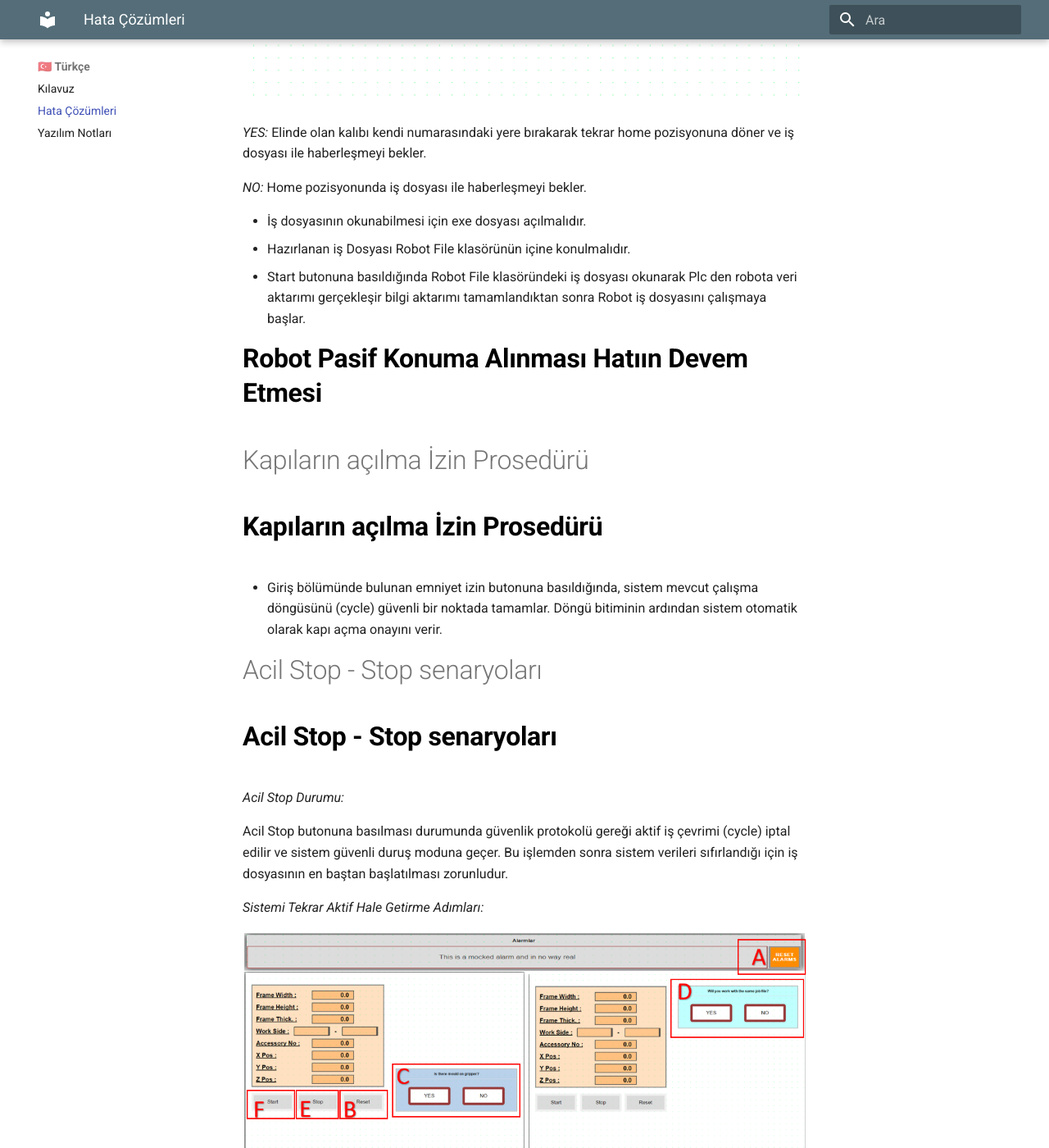
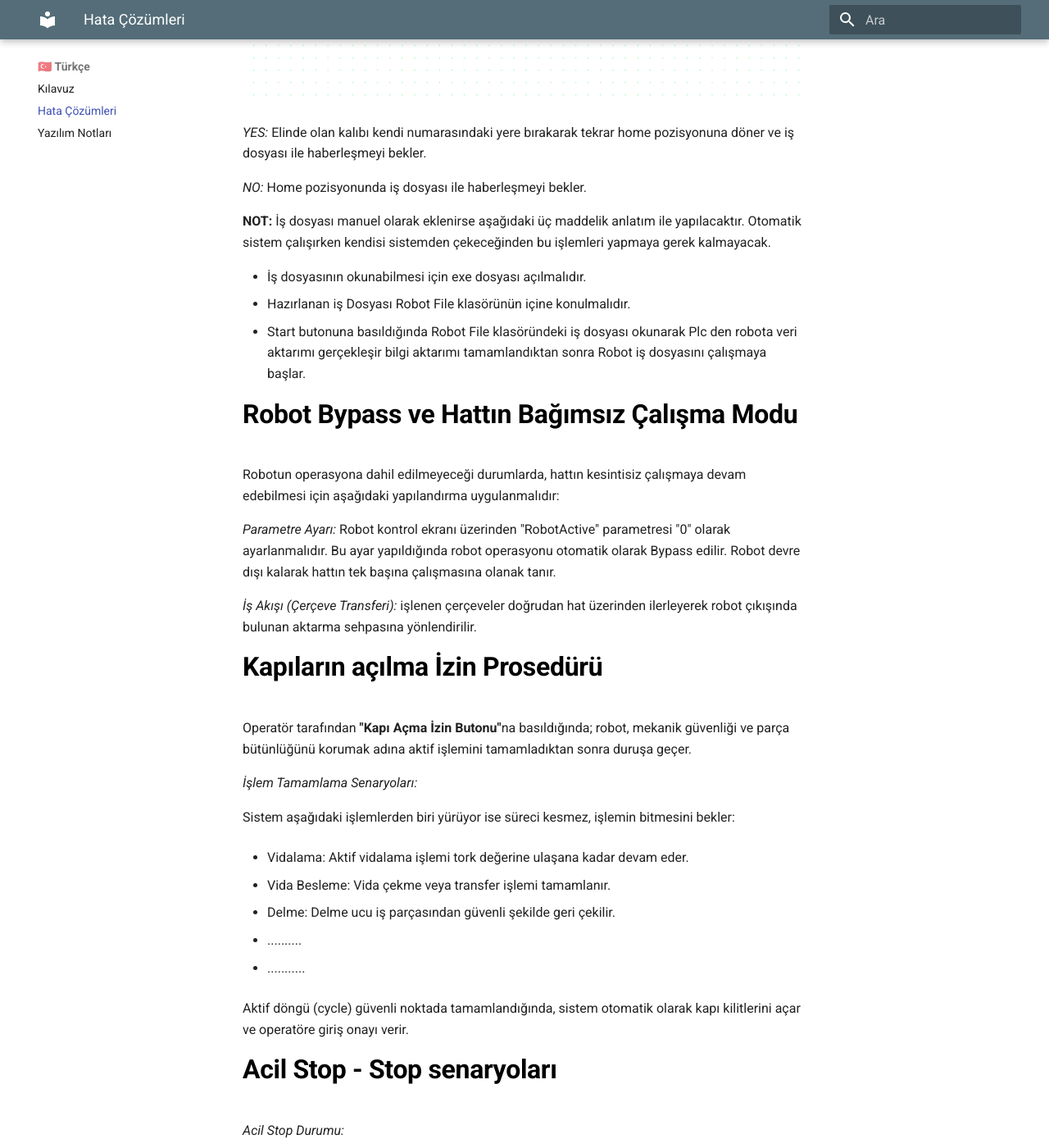
Before and after one commit to hm-info/rg830robot, an MkDocs documentation site: the page built from docs/operationGuide.md, in a window 1280 px wide and 1400 px high, scrolled down 633 px. Shown: the whole window at 82% size. Built offline with MkDocs 1.6.1 and Material for MkDocs 9.7.7, drawn with Linux system fonts in a browser that asks for light colours; some of the changed text lies outside the part shown.

Commit message:
Update operationGuide.md

```diff
--- a/docs/operationGuide.md
+++ b/docs/operationGuide.md
@@ -8,18 +8,40 @@
 
 *NO:*  Home pozisyonunda iş dosyası ile haberleşmeyi bekler.
 
+**NOT:** İş dosyası manuel olarak eklenirse aşağıdaki üç maddelik anlatım ile yapılacaktır. Otomatik sistem çalışırken kendisi sistemden çekeceğinden bu işlemleri yapmaya gerek kalmayacak.
+
 - İş dosyasının okunabilmesi için exe dosyası açılmalıdır.
 - Hazırlanan iş Dosyası Robot File klasörünün içine konulmalıdır.
 - Start butonuna basıldığında Robot File klasöründeki iş dosyası okunarak Plc den robota veri aktarımı gerçekleşir bilgi aktarımı tamamlandıktan sonra Robot iş dosyasını çalışmaya başlar.
 
-# <span style="color: #000000; font-weight: bold;">Robot Pasif Konuma Alınması Hatıın Devem Etmesi</span>
+# <span style="color: #000000; font-weight: bold;">Robot Bypass ve Hattın Bağımsız Çalışma Modu</span>
 
-# Kapıların açılma İzin Prosedürü
+Robotun operasyona dahil edilmeyeceği durumlarda, hattın kesintisiz çalışmaya devam edebilmesi için aşağıdaki yapılandırma uygulanmalıdır:
+
+*Parametre Ayarı:* Robot kontrol ekranı üzerinden "RobotActive" parametresi "0" olarak ayarlanmalıdır. Bu ayar yapıldığında robot operasyonu otomatik olarak Bypass edilir. Robot devre dışı kalarak hattın tek başına çalışmasına olanak tanır.
+
+*İş Akışı (Çerçeve Transferi):* işlenen çerçeveler doğrudan hat üzerinden ilerleyerek robot çıkışında bulunan aktarma sehpasına yönlendirilir.
+
 # <span style="color: #000000; font-weight: bold;">Kapıların açılma İzin Prosedürü</span>
 
-- Giriş bölümünde bulunan emniyet izin butonuna basıldığında, sistem mevcut çalışma döngüsünü (cycle) güvenli bir noktada tamamlar. Döngü bitiminin ardından sistem otomatik olarak kapı açma onayını verir.
+Operatör tarafından **"Kapı Açma İzin Butonu"**na basıldığında; robot, mekanik güvenliği ve parça bütünlüğünü korumak adına aktif işlemini tamamladıktan sonra duruşa geçer.
 
-# Acil Stop - Stop senaryoları
+*İşlem Tamamlama Senaryoları:*
+
+Sistem aşağıdaki işlemlerden biri yürüyor ise süreci kesmez, işlemin bitmesini bekler:
+
+- Vidalama: Aktif vidalama işlemi tork değerine ulaşana kadar devam eder.
+
+- Vida Besleme: Vida çekme veya transfer işlemi tamamlanır.
+
+- Delme: Delme ucu iş parçasından güvenli şekilde geri çekilir.
+
+- ..........
+
+- ...........
+
+Aktif döngü (cycle) güvenli noktada tamamlandığında, sistem otomatik olarak kapı kilitlerini açar ve operatöre giriş onayı verir.
+
 # <span style="color: #000000; font-weight: bold;">Acil Stop - Stop senaryoları</span>
 
 *Acil Stop Durumu:*
@@ -52,14 +74,19 @@ Sistemde *E (Stop Butonu)*'na basıldığında, PLC ve robot koordineli bir "bek
 
 # <span style="color: #000000; font-weight: bold;">Hat ile çalışacağı zaman, hattan çerçeve ne zaman gelecek, Hattaki çerçeve ile gelen çerçeve aynı mı</span>
 
-# <span style="color: #000000; font-weight: bold;">Çerçeve sıkıştırma da alarm durumları</span>
+Hattın senkronize çalışabilmesi için çerçeve transferi ve iş dosyası oluşturma süreci şu kriterlere göre ilerler:
 
-- Frame Handling Axis Error
-- Frame Handling Axis could not calibrate !
-- Frame Handling Axis Speed Error !
-- Frame Handling Axis Minimum Limit Error !
-- Frame Handling Axis Maximum Limit Error !
-- Frame Handling Axis Lag Error !
+*Çerçeve Geliş Koşulu:* Hat sonundaki çıkış sehpasında (Z) hazır bir çerçeve bulunması durumunda robot plc sinden yeni çerçeve isteğini bekler.
+
+*İş Dosyası Oluşturma:* Robotun işlemine başlayabilmesi için (Z) sehpasındaki çerçevenin iş dosyasının oluşturulmuş ve sisteme tanımlanmış olması gerekir.
+
+*Hattaki çerçeve ile gelen çerçeve Kontrolü:* z mevcut çerçeve ile plc yazılımından gelen iş dosyasındaki çerçeve ID birbiriyle eşleşmelidir. Eşleşme varsa robot işlemi başlatır, Eşleşme yoksa yanlış iş dosyası alarmı verir
+
+# <span style="color: #000000; font-weight: bold;">Çerçeve Sıkıştırmada Alarm Durumları</span>
+
+Sistem hazır olduğunda çerçeve çıkış sensörüne geldiğinde çerçeveyi sıkıştırmak için Eksen yaklaştığında yeteri kadar sıkamadığında hata verir tekrar sıkması için start butonuna basıp tekrar sıkıştırma işlemi yapılır.
+
+
 
 # <span style="color: #000000; font-weight: bold;">Drilling Tool Not Ok Alarm Durumu</span>
 
```
